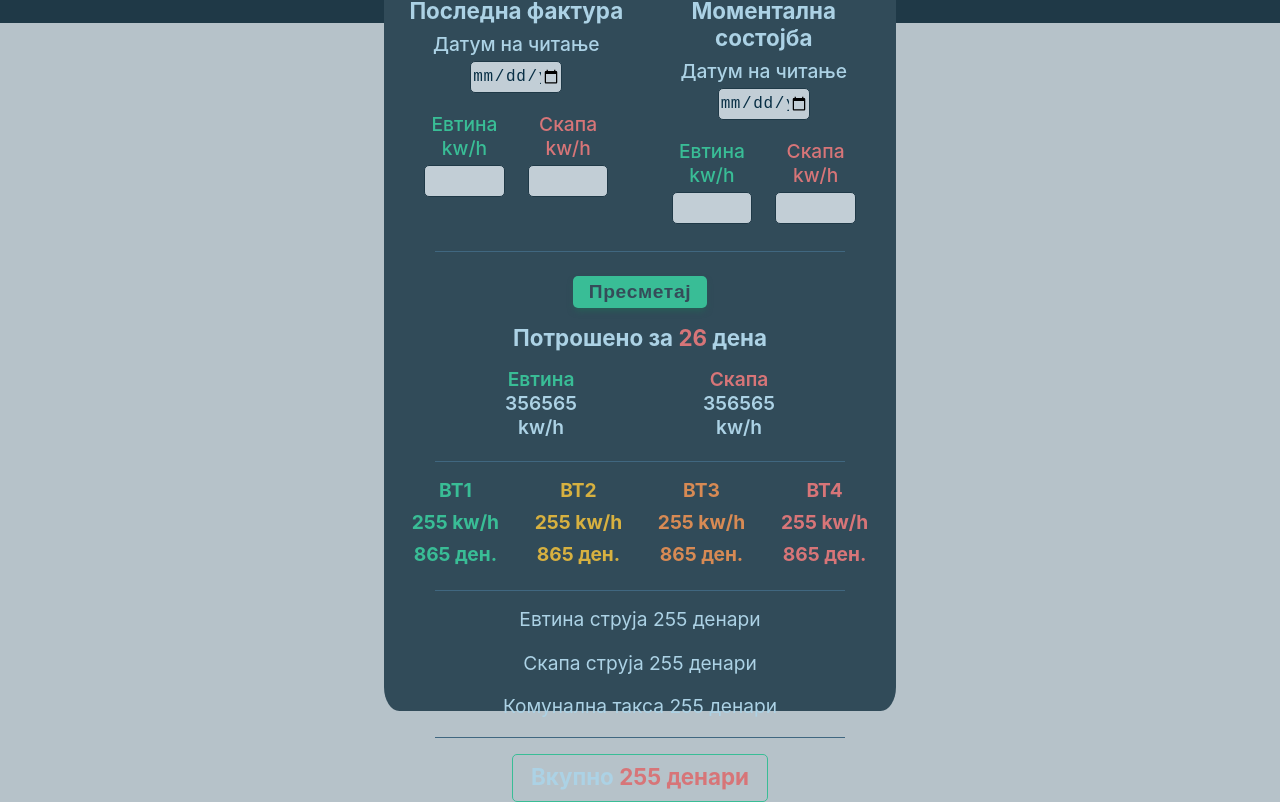
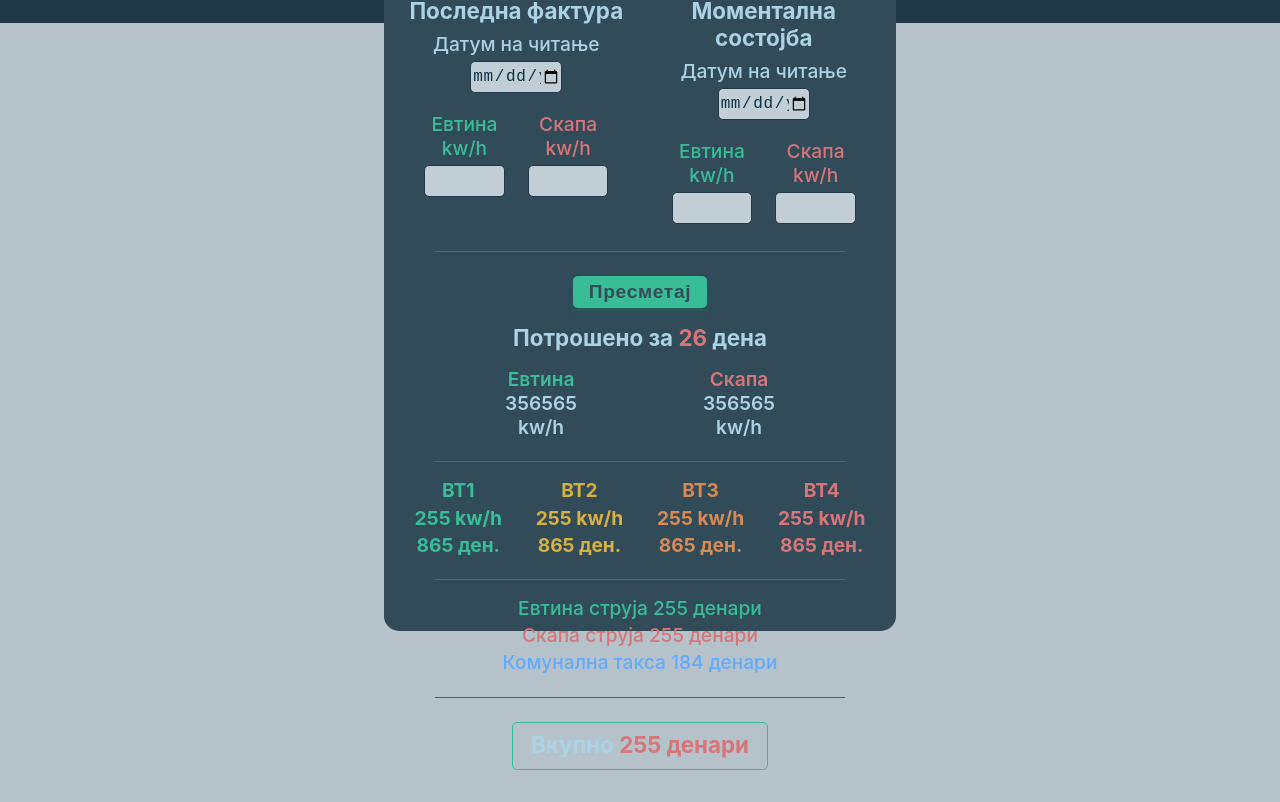
Before and after one commit to pirej/calculator, a Next.js app: page / in a window 1280 px wide. Shown: the part 217-1019 px from the top of the page. After the commit the page ends 987 px from the top, so only its background shows below. Built offline with nearby package versions, Linux system fonts and the light colour scheme.

Commit message:
styling pak

```diff
--- a/components/Blokovi.js
+++ b/components/Blokovi.js
@@ -3,7 +3,7 @@ import styled from 'styled-components';
 
 const Blocks = styled.div`
   h4 {
-    margin: 0.5rem;
+    margin: 0.2rem;
     font-size: 1.2rem;
   }
 `;
--- a/components/Form/Matematika.js
+++ b/components/Form/Matematika.js
@@ -59,10 +59,10 @@ const StyledComp = styled.div`
   }
   .hrr {
     margin-top: 0.2rem;
-    margin-bottom: 0.5rem;
+    margin-bottom: 0.8rem;
   }
   .hrr2 {
-    margin-top: 1rem;
+    margin-top: 1.2rem;
     /* margin-bottom: 0.5rem; */
   }
   .blokovi {
@@ -82,6 +82,23 @@ const StyledComp = styled.div`
     }
   }
   .total {
+    p {
+      font-weight: 500;
+      margin-bottom: 0.2rem;
+    }
+    .cheap {
+      color: #39bd96;
+    }
+    .skapa {
+      color: #d77578;
+    }
+    .taksa {
+      color: #63abff;
+    }
+  }
+  .hrr3 {
+    margin-top: 1.4rem;
+    margin-bottom: 1.5rem;
   }
   .vkupno {
     /* border: solid 3px #406780; */
@@ -121,15 +138,9 @@ const Matematika = () => {
       </div>
       <hr className="hrr2" />
       <div className="total">
-        <p>
-          Евтина струја <span>255 денари</span>
-        </p>
-        <p>
-          Скапа струја <span>255 денари</span>
-        </p>
-        <p>
-          Комунална такса <span>255 денари</span>
-        </p>
+        <p className="cheap">Евтина струја 255 денари</p>
+        <p className="skapa">Скапа струја 255 денари</p>
+        <p className="taksa">Комунална такса 184 денари</p>
         <hr className="hrr3" />
         <h3 className="vkupno">
           Вкупно <span>255 денари</span>
--- a/components/Form/index.js
+++ b/components/Form/index.js
@@ -7,9 +7,9 @@ const MyForm = styled.div`
   background-color: #435f70;
   background-color: #314b59;
   width: 40vw;
-  height: 100vh;
+  height: 90vh;
   margin: -7rem auto 0 auto;
-  border-radius: 3%;
+  border-radius: 15px;
   text-align: center;
   h2 {
     margin: 0;
```
